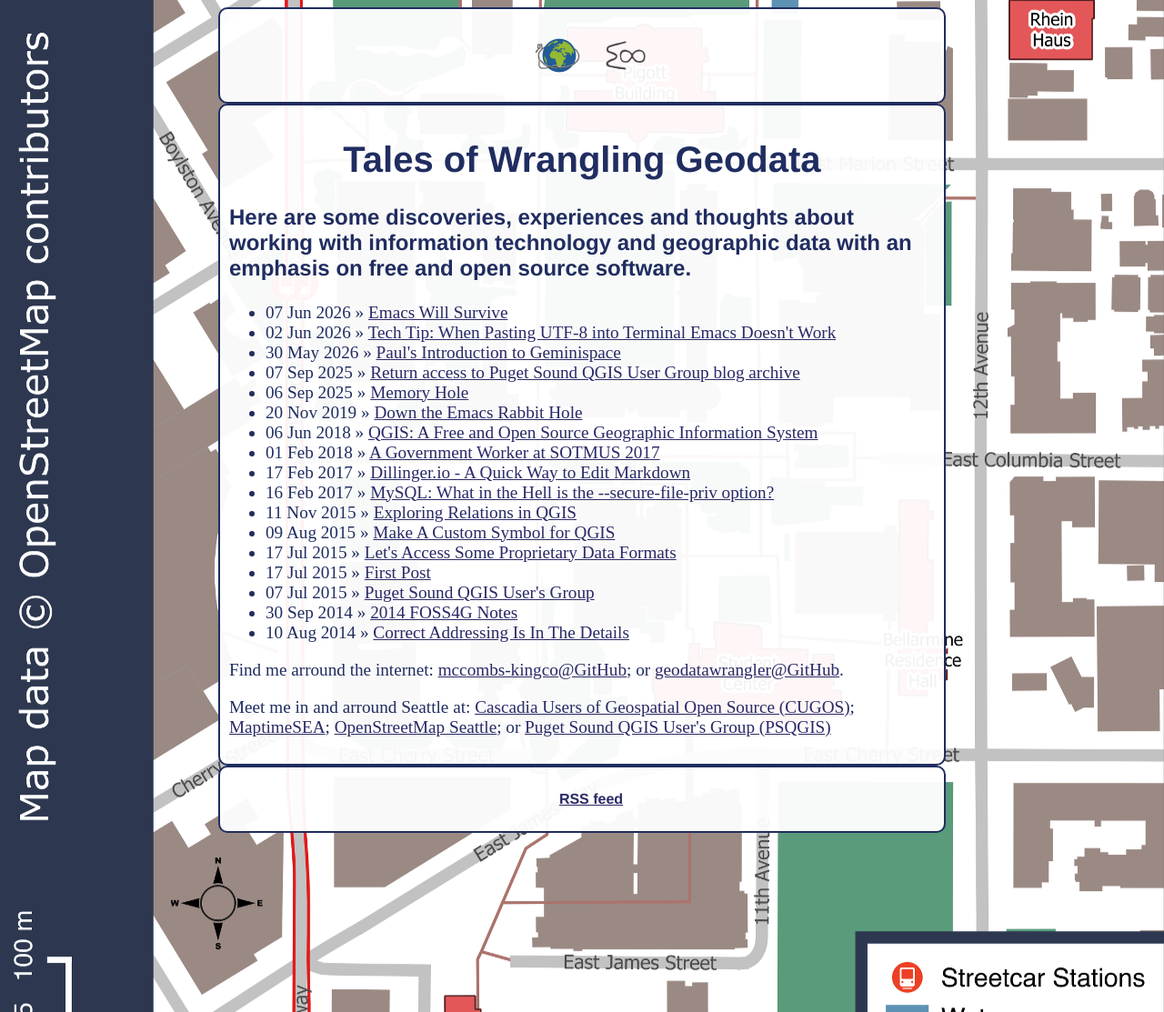
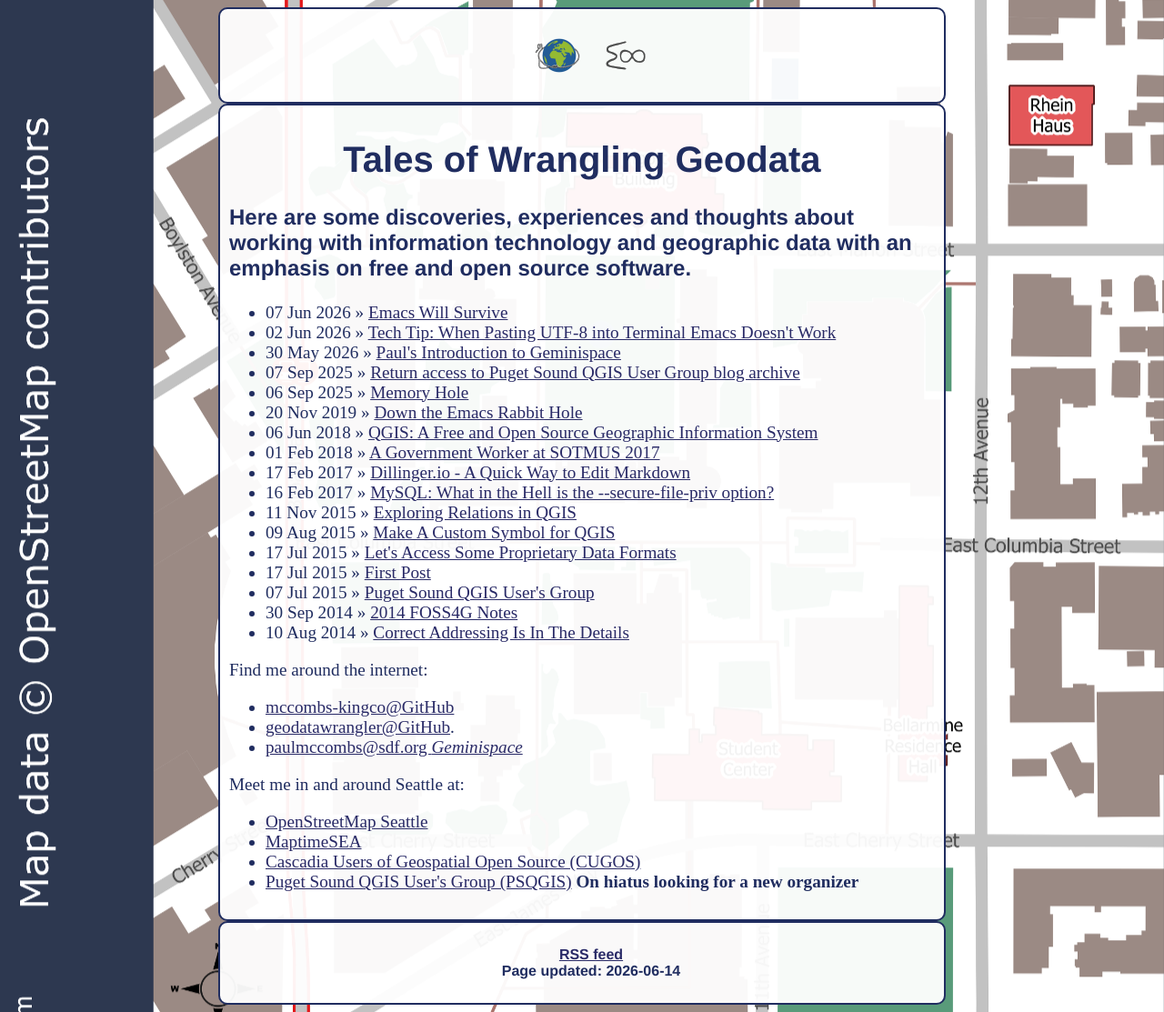
Before and after one commit to geodatawrangler/geodatawrangler.github.io, a Jekyll site: the page built from index.html, in a window 1280 px wide. Shown: the whole page at 91% size. Built offline with Jekyll 4.4.1, drawn with Linux system fonts in a browser that asks for light colours.

Commit message:
<2026-06-14 Sun 15:23>

```diff
--- a/_layouts/default.html
+++ b/_layouts/default.html
@@ -23,7 +23,8 @@
 			<footer>
 			<div class="white">
 	    			<ul>
-					<li><a href="http://geodatawrangler.lazym8.com/blog/atom.xml">RSS feed</a></li>
+				  <li><a href="http://geodatawrangler.lazym8.com/blog/atom.xml">RSS feed</a></li>
+				  <li>Page updated: {{page.update}}</li>
 				</ul>
 			</div>
 			</footer>
--- a/css/main.css
+++ b/css/main.css
@@ -30,8 +30,11 @@
     text-align: center;
     font-size: 1em;
 }
-nav ul li, footer ul li {
+nav ul li{
     display: inline;
+    margin-right: 20px;
+}
+footer ul li {
     margin-right: 20px;
 }
 a:link {
--- a/index.html
+++ b/index.html
@@ -1,6 +1,7 @@
 ---
 layout: default
 title: Tales of Wrangling Geodata
+update: 2026-06-14
 ---
 	<h1>{{ page.title }}</h1>
 
@@ -14,12 +15,33 @@
 </ul>
 
     <p>
-         Find me arround the internet: <a href="https://github.com/mccombsp-kingco">mccombs-kingco@GitHub</a>; or <a href="https://github.com/geodatawrangler">geodatawrangler@GitHub</a>.
+      Find me around the internet:
+      <ul>
+	<li>
+	  <a href="https://github.com/mccombsp-kingco">mccombs-kingco@GitHub</a>
+	</li>
+	<li>
+	  <a href="https://github.com/geodatawrangler">geodatawrangler@GitHub</a>.
+	</li>
+	<li>
+	  <a href="gemini://sdf.org/paulmccombs/">paulmccombs@sdf.org <em>Geminispace</em></a>
+	</li>
+      </ul>
     </p>
     <p>
-        Meet me in and arround Seattle at: <a href="http://cugos.org/">Cascadia Users of Geospatial Open Source (CUGOS)</a>;
-        <a href="http://maptimesea.github.io/">MaptimeSEA</a>;
-        <a href="http://www.meetup.com/OpenStreetMap-Seattle/">OpenStreetMap Seattle</a>;
-        or
-        <a href="http://www.meetup.com/Puget-Sound-QGIS-Users-Group/">Puget Sound QGIS User's Group (PSQGIS)</a>
+      Meet me in and around Seattle at:
+      <ul>
+	<li>
+	  <a href="https://osm.seattle.wa.us/">OpenStreetMap Seattle</a>
+        </li>
+	<li>
+          <a href="https://maptimesea.github.io/">MaptimeSEA</a>
+	</li>
+	<li>
+          <a href="https://cugos.org/">Cascadia Users of Geospatial Open Source (CUGOS)</a>
+	</li>
+	<li>
+          <a href="https://www.meetup.com/puget-sound-qgis-users-group/">Puget Sound QGIS User's Group (PSQGIS)</a> <b>On hiatus looking for a new organizer</b>
+	</li>
+      </ul>
     </p>
```
